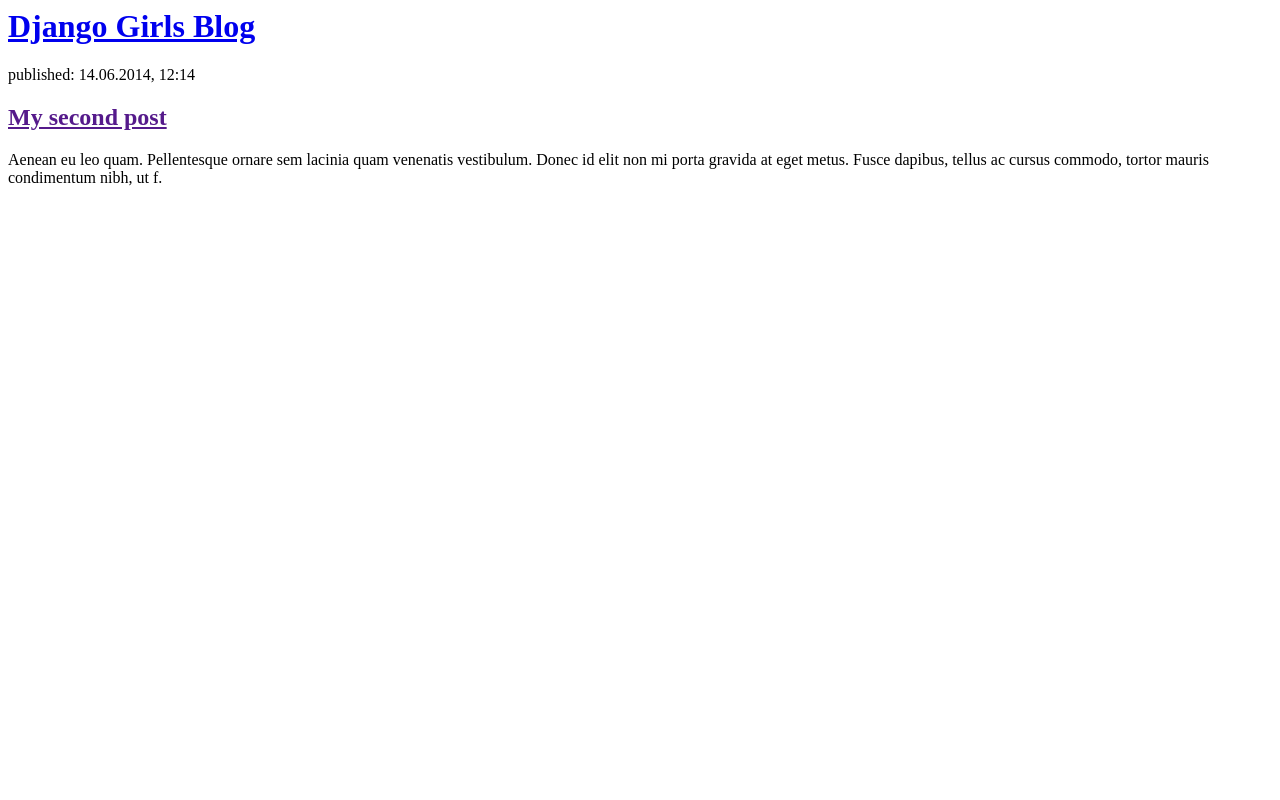
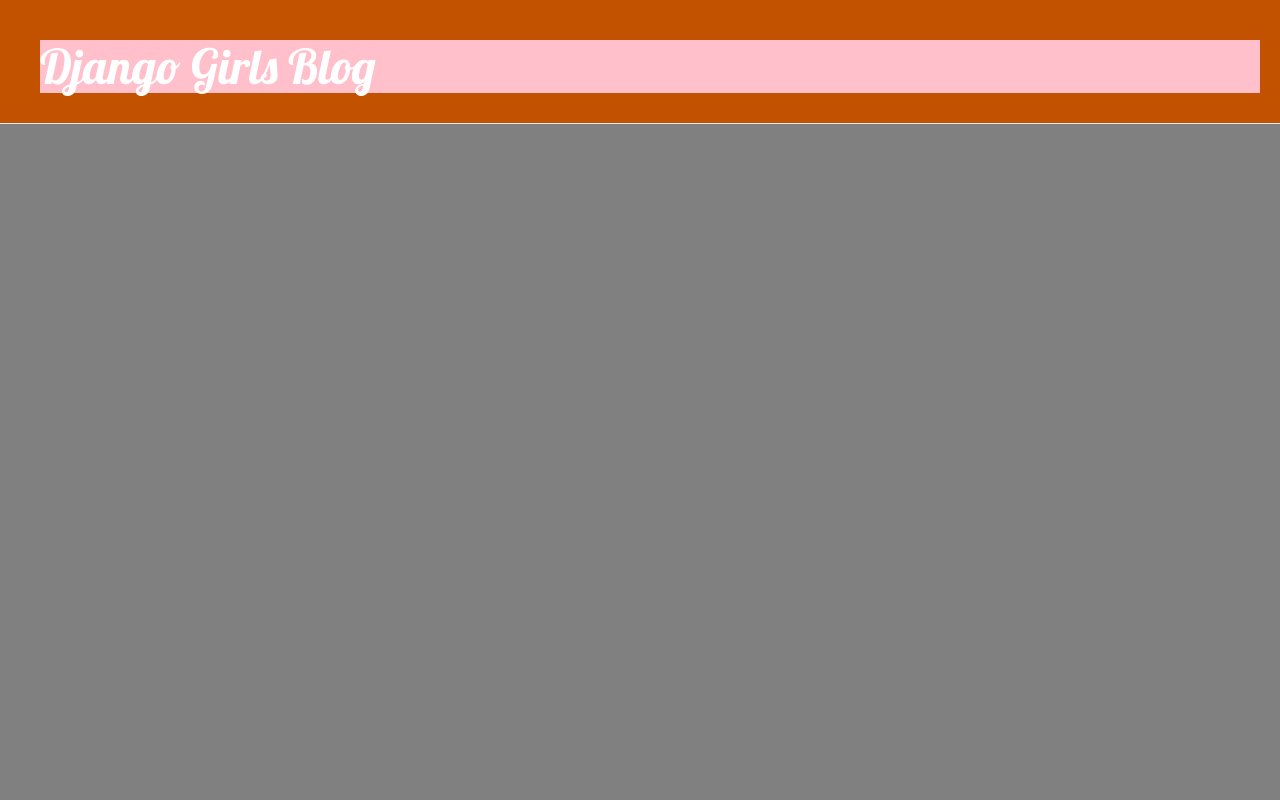
Before and after one commit to twentymurial33/my-first-blog, a Django app: page / in a window 1280 px wide. Run offline with Django 3.2, Linux system fonts and the light colour scheme; tables that the repository leaves empty hold one stand-in row (values such as "Sample post"); some libraries are stand-ins or nearby versions.

Commit message:
Added view and template for detailed blog post as well as CSS for the site.

```diff
--- /dev/null
+++ b/blog/static/css/blog.css
@@ -0,0 +1,51 @@
+.page-header {
+    background-color: #C25100;
+    margin-top: 0;
+    padding: 20px 20px 20px 40px;
+}
+
+.page-header h1, .page-header h1 a, .page-header h1 a:visited, .page-header h1 a:active {
+    color: #ffffff;
+    font-size: 36pt;
+    text-decoration: none;
+}
+
+.content {
+    margin-left: 40px;
+}
+
+h1, h2, h3, h4 {
+    font-family: 'Lobster', cursive;
+    background-color: pink;
+}
+
+.date {
+    color: #828282;
+}
+
+.save {
+    float: right;
+}
+
+.post-form textarea, .post-form input {
+    width: 100%;
+}
+
+.top-menu, .top-menu:hover, .top-menu:visited {
+    color: #ffffff;
+    float: right;
+    font-size: 26pt;
+    margin-right: 20px;
+}
+
+.post {
+    margin-bottom: 70px;
+}
+
+.post h2 a, .post h2 a:visited {
+    color: #000000;
+}
+
+body{
+  background-color: grey;
+}
--- /dev/null
+++ b/blog/templates/blog/base.html
@@ -0,0 +1,24 @@
+{% load static %}
+<html>
+    <head>
+        <title>Django Girls blog</title>
+        <link rel="stylesheet" href="//maxcdn.bootstrapcdn.com/bootstrap/3.2.0/css/bootstrap.min.css">
+        <link rel="stylesheet" href="//maxcdn.bootstrapcdn.com/bootstrap/3.2.0/css/bootstrap-theme.min.css">
+        <link href='//fonts.googleapis.com/css?family=Lobster&subset=latin,latin-ext' rel='stylesheet' type='text/css'>
+        <link rel="stylesheet" href="{% static 'css/blog.css' %}">
+    </head>
+    <body>
+
+    <div class="page-header">
+        <h1><a href="/">Django Girls Blog</a></h1>
+    </div>
+    <div class="content container">
+        <div class="row">
+            <div class="col-md-8">
+            {% block content %}
+            {% endblock %}
+            </div>
+        </div>
+    </div>
+</body>
+</html>
--- a/blog/templates/blog/post_list.html
+++ b/blog/templates/blog/post_list.html
@@ -1,19 +1,35 @@
+  {% extends 'blog/base.html' %}
+{%load static%}
 <html>
 <head>
+  <link rel="stylesheet" href="//maxcdn.bootstrapcdn.com/bootstrap/3.2.0/css/bootstrap.min.css">
+  <link rel="stylesheet" href="/static/css/blog.css">
+<link rel="stylesheet" href="//maxcdn.bootstrapcdn.com/bootstrap/3.2.0/css/bootstrap-theme.min.css">
+<link href="//fonts.googleapis.com/css?family=Lobster&subset=latin,latin-ext" rel="stylesheet" type="text/css">
   <title>Ola's Blog </title>
   </head>
 <body>
-  <div>
+  <div class="page header">
       <h1><a href="/">Django Girls Blog</a></h1>
   </div>
+  <div class="content container">
+    <div class="row">
+        <div class="col-md-8">
 
-  {% for post in posts %}
-      <div>
-          <p>published: {{ post.published_date }}</p>
-          <h2><a href="">{{ post.title }}</a></h2>
-          <p>{{ post.text|linebreaksbr }}</p>
+          {% block content %}
+            {% for post in posts %}
+            <div class="post">
+      <div class="date">
+          {{ post.published_date }}
       </div>
-  {% endfor %}
+      <h1><a href="{% url 'post_detail' pk=post.pk %}">{{ post.title }}</a></h1>
+
+      <p>{{ post.text|linebreaksbr }}</p>
+  </div>
+            {% endfor %}
+            {% endblock %}
+        </div>
+    </div>
               <p>published: 14.06.2014, 12:14</p>
               <h2><a href="">My second post</a></h2>
               <p>Aenean eu leo quam. Pellentesque ornare sem lacinia quam venenatis vestibulum. Donec id elit non mi porta gravida at eget metus. Fusce dapibus, tellus ac cursus commodo, tortor mauris condimentum nibh, ut f.</p>
--- a/blog/urls.py
+++ b/blog/urls.py
@@ -3,4 +3,5 @@
 
 urlpatterns =[
 path('',views.post_list,name='post_list'),
+path('post/<int:pk>/', views.post_detail, name='post_detail'),
 ]
--- a/blog/views.py
+++ b/blog/views.py
@@ -1,6 +1,9 @@
-from django.shortcuts import render
+from django.shortcuts import render,get_object_or_404
 from django.utils import timezone
 from .models import Post
 def post_list(request):
     posts = Post.objects.filter(published_date__lte=timezone.now()).order_by('published_date')
     return render(request, 'blog/post_list.html',{'posts':posts})
+def post_detail(request, pk):
+    post = get_object_or_404(Post, pk=pk)
+    return render(request, 'blog/post_detail.html', {'post': post})
```
Also changed, not shown: blog/templates/blog/post_detail.html (added, +13 -0 lines).
